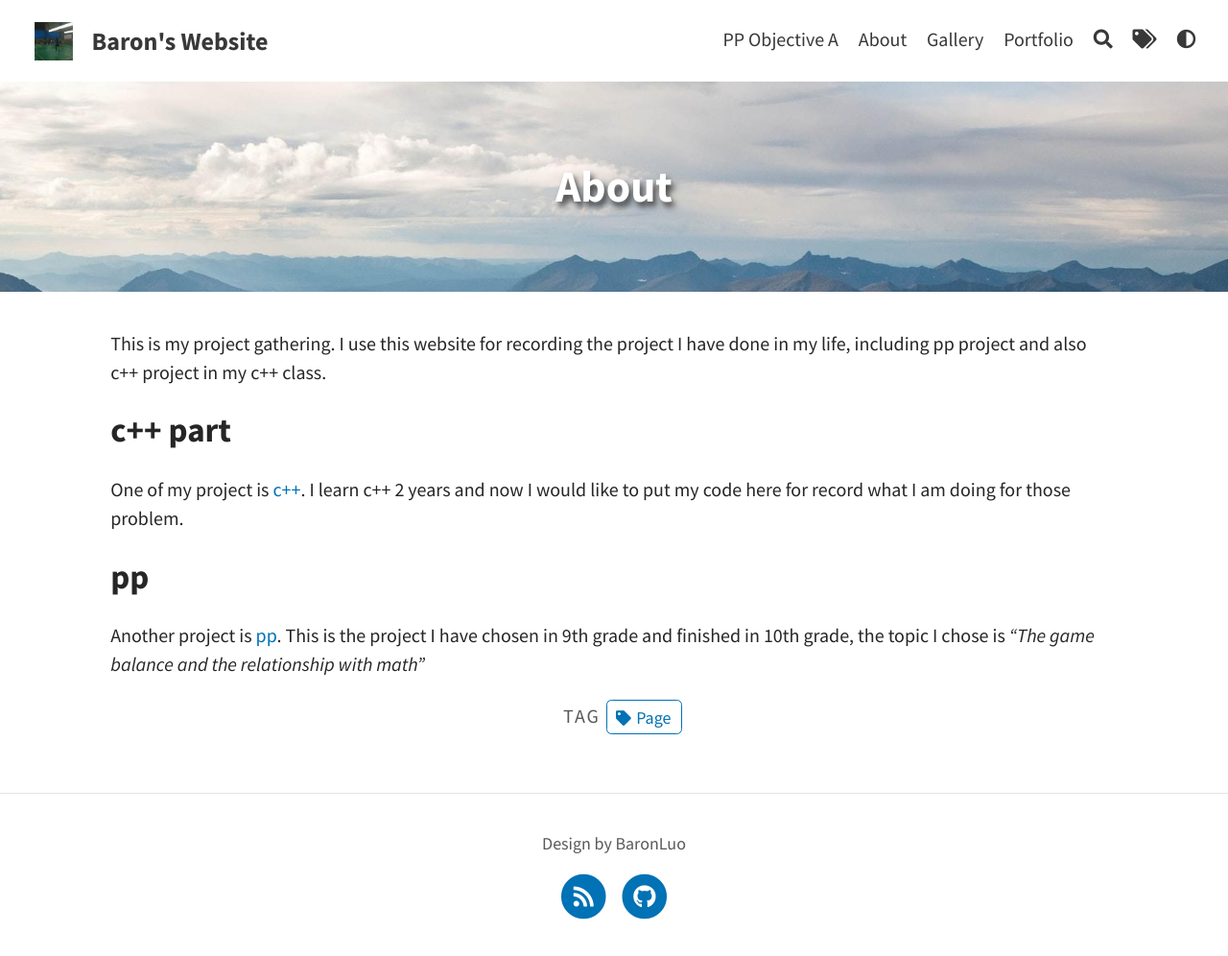
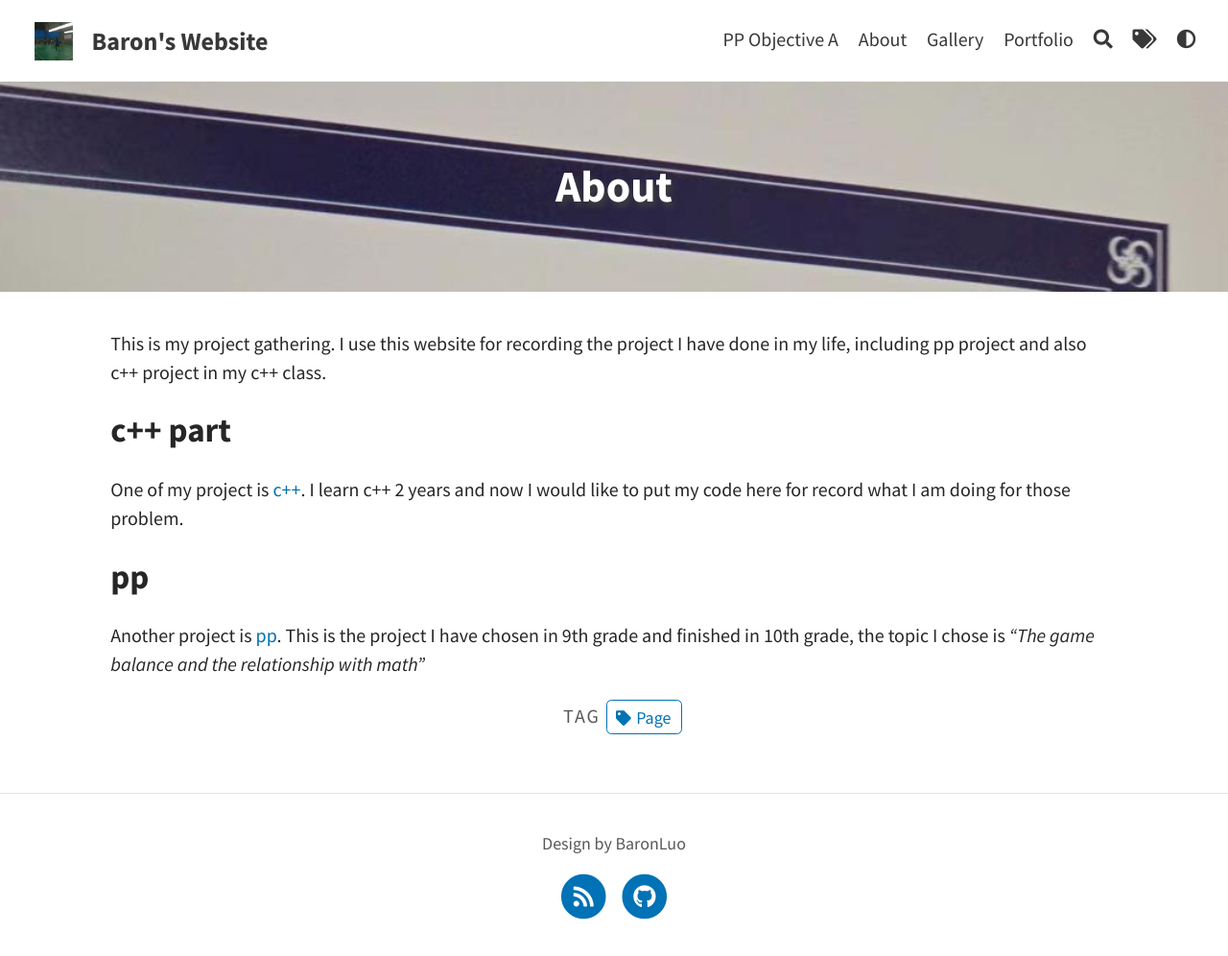
Before and after one commit to BaronLuo2/baronluo2.github.io, a Jekyll site: the page built from pages/about.md, in a window 1280 px wide. Shown: the whole page at 96% size. Built offline with Jekyll 4.4.1, drawn with Linux system fonts in a browser that asks for light colours.

Commit message:
update img in about

```diff
--- a/pages/about.md
+++ b/pages/about.md
@@ -2,7 +2,7 @@
 layout: page
 title: About
 permalink: /about/
-feature-img: "assets/img/pexels/travel.jpeg"
+feature-img: "assets/img/Baron-certificate.jpeg"
 tags: [Page]
 ---
 
```
Also changed, not shown: assets/img/Baron-certificate.jpeg (added).
